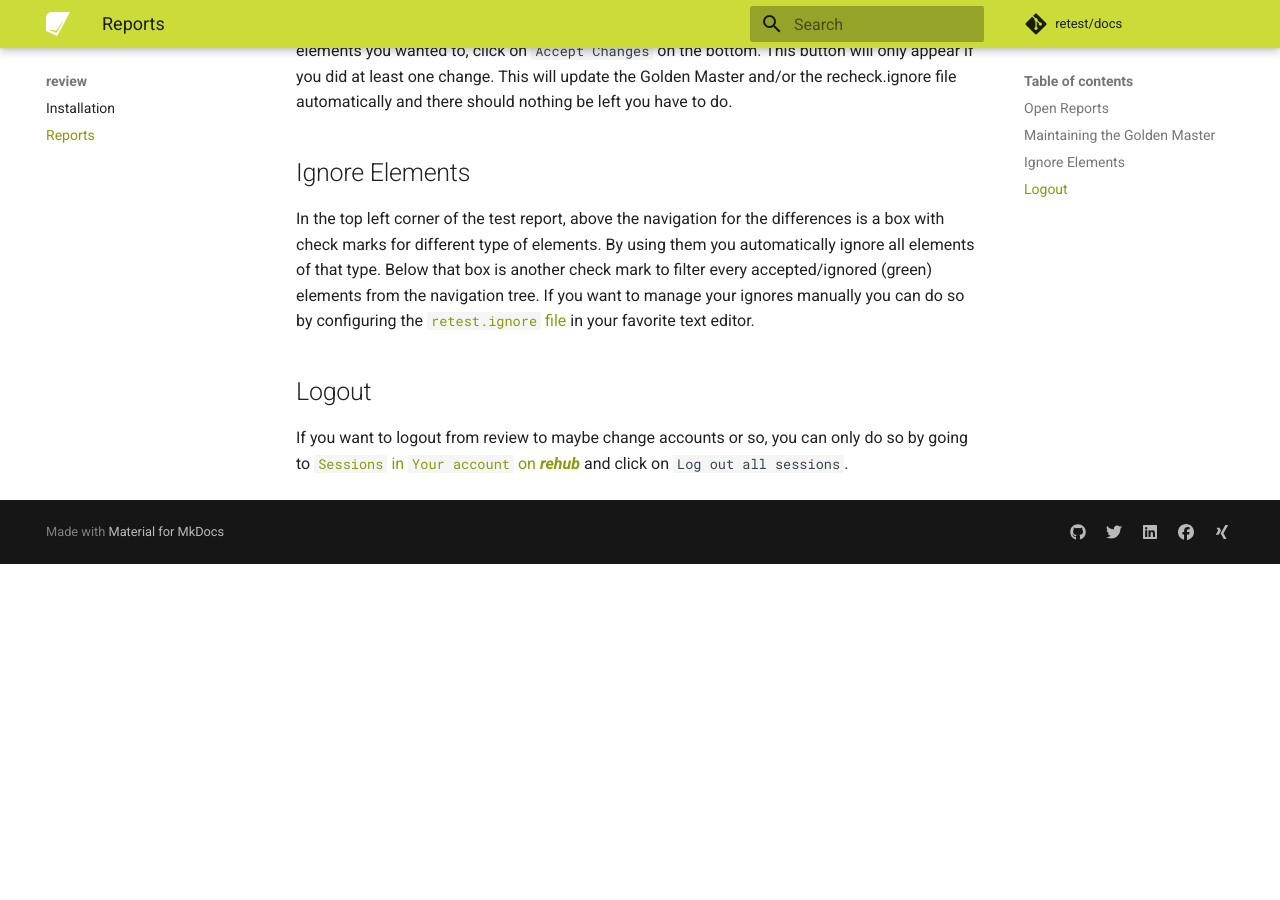
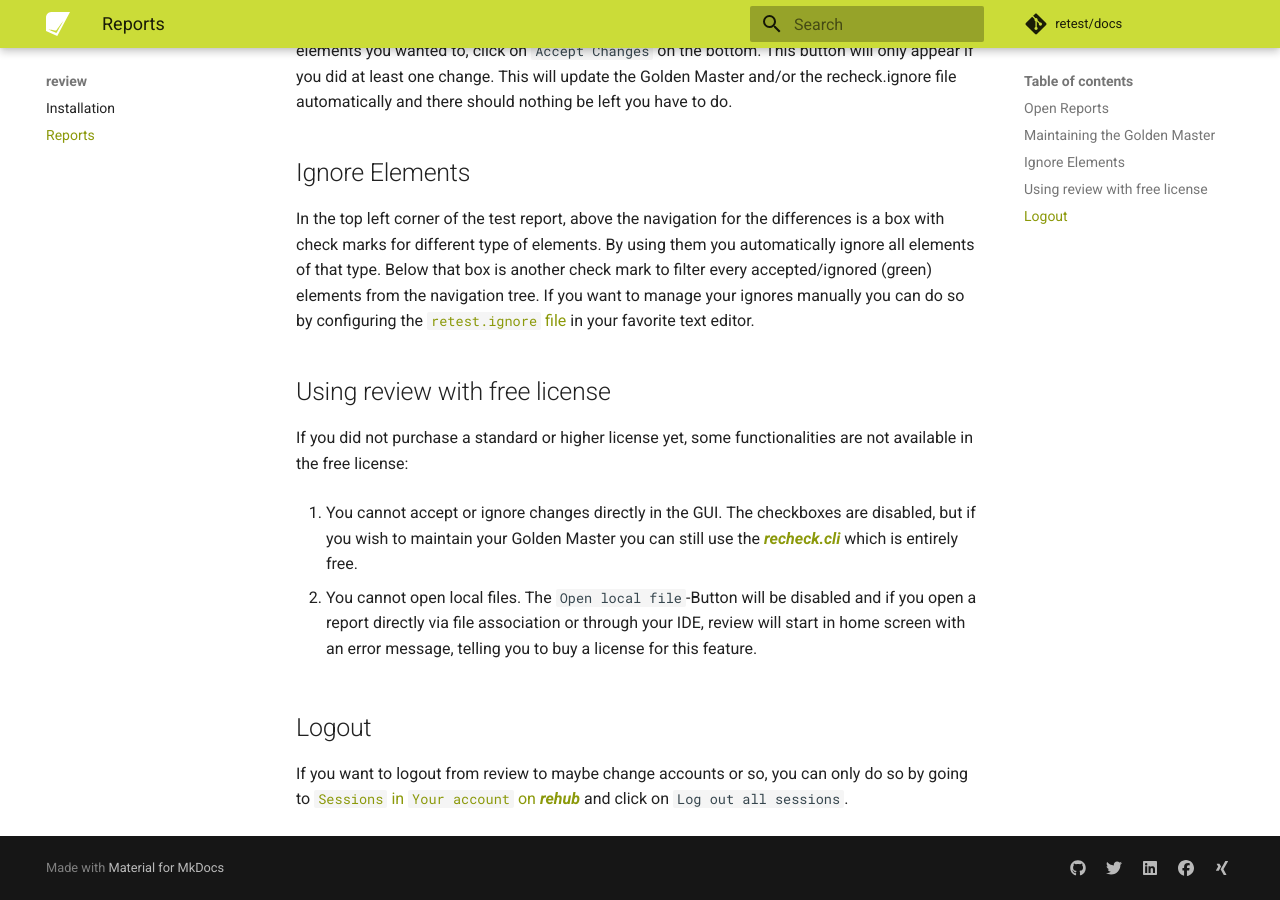
Before and after one commit to retest/docs, an MkDocs documentation site: the page built from docs/review/usage/reports.md, in a window 1280 px wide and 900 px high, scrolled down 2739 px. Built offline with MkDocs 1.6.1 and Material for MkDocs 9.7.7, drawn with Linux system fonts in a browser that asks for light colours; comment, search, counter and statistics services are not loaded; before the commit the page ends 3303 px from its top, so only the background shows below that.

Commit message:
Add description on what is not possible with the free license

```diff
--- a/docs/review/usage/reports.md
+++ b/docs/review/usage/reports.md
@@ -34,6 +34,14 @@
 
 In the top left corner of the test report, above the navigation for the differences is a box with check marks for different type of elements. By using them you automatically ignore all elements of that type. Below that box is another check mark to filter every accepted/ignored (green) elements from the navigation tree. If you want to manage your ignores manually you can do so by configuring the [`retest.ignore` file](../../recheck-web/tutorial/setup-recheck.ignore.md) in your favorite text editor.
 
+## Using review with free license
+
+If you did not purchase a standard or higher license yet, some functionalities are not available in the free license:
+
+1. You cannot accept or ignore changes directly in the GUI. The checkboxes are disabled, but if you wish to maintain your Golden Master you can still use the [***recheck.cli***](https://docs.retest.de/recheck.cli/setup/) which is entirely free.
+
+2. You cannot open local files. The `Open local file`-Button will be disabled and if you open a report directly via file association or through your IDE, review will start in home screen with an error message, telling you to buy a license for this feature.
+
 ## Logout
 
 If you want to logout from review to maybe change accounts or so, you can only do so by going to [`Sessions` in `Your account` on ***rehub***](https://sso.prod.cloud.retest.org/auth/realms/customer/account/sessions) and click on `Log out all sessions`.
```
